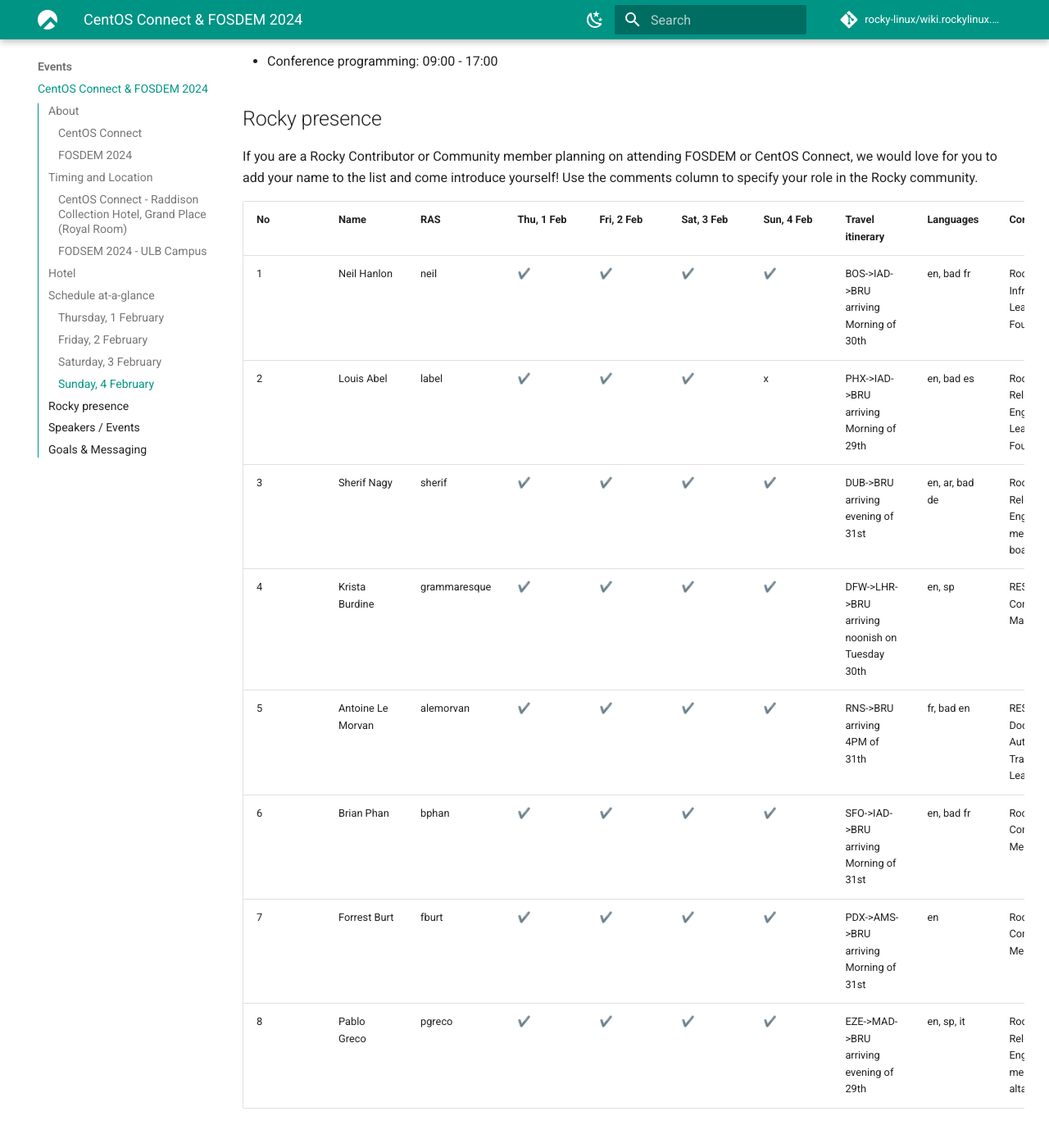
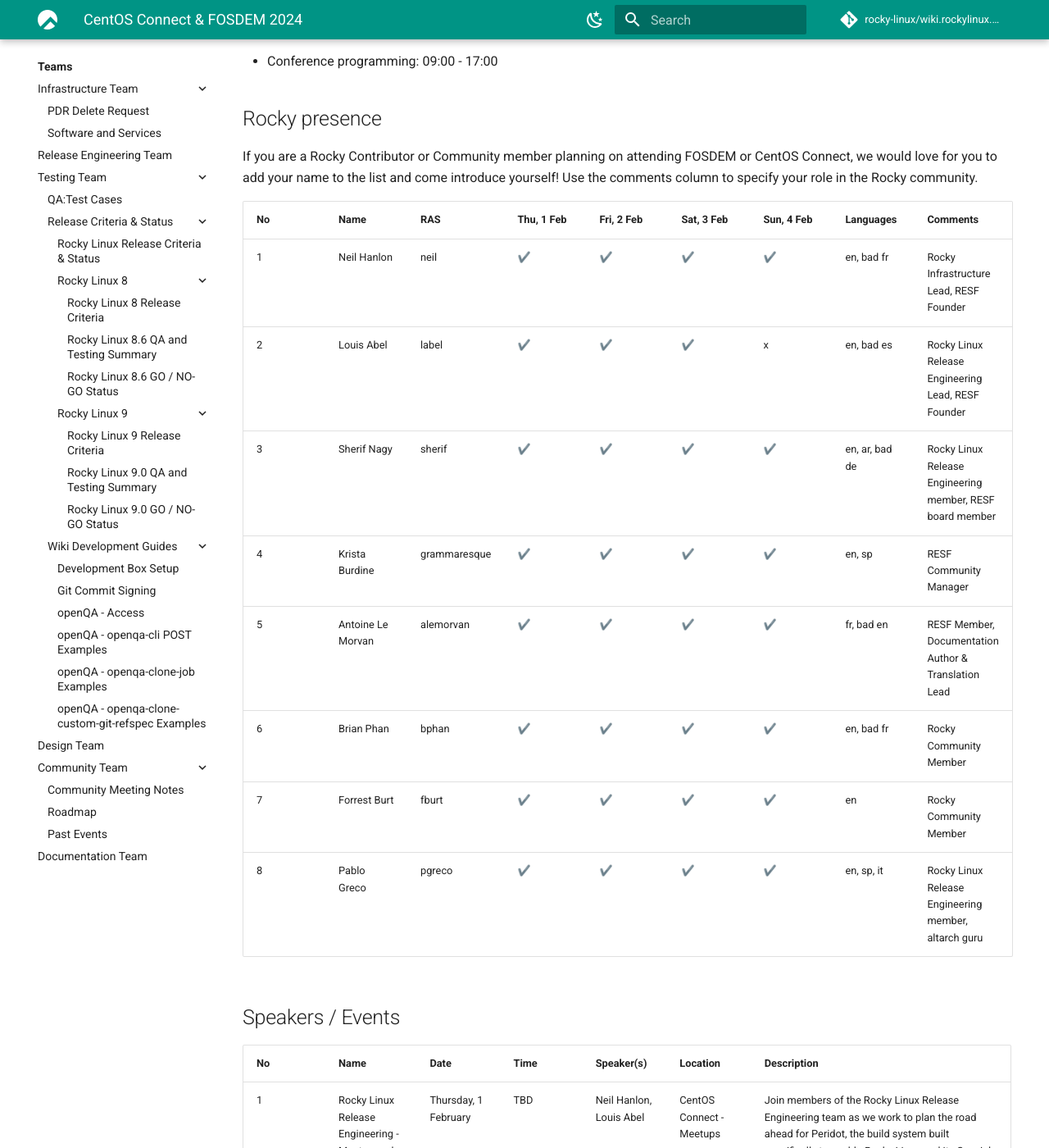
Before and after one commit to rocky-linux/wiki.rockylinux.org, an MkDocs documentation site: the page built from docs/team/community/event-reports/FOSDEM_2024.md, in a window 1280 px wide and 1400 px high, scrolled down 2648 px. Shown: the whole window at 82% size. Built offline with MkDocs 1.6.1 and Material for MkDocs 9.7.7, drawn with Linux system fonts in a browser that asks for light colours; comment, search, counter and statistics services are not loaded.

Commit message:
Events update (#84)
* Rename docs/team/community/events.md to docs/events/index.md

move upcoming events to the event tab of the wiki

* Update .pages

add links to past events and roadmap

* Create past-events.md

add file for links to past events

* Create template.md

template for event reports

* Update and rename docs/events/FOSDEM_2024.md to docs/team/community/event-reports/FOSDEM_2024.md

moved this past event to the past events folder. Also removed personal itinerary info from the public record.

* Update FOSDEM_2024.md

fix table

* Update past-events.md

add FOSDEM 2024 link to past event reports

```diff
--- a/docs/events/FOSDEM_2024.md
+++ b/docs/team/community/event-reports/FOSDEM_2024.md
@@ -88,16 +88,16 @@
 
 If you are a Rocky Contributor or Community member planning on attending FOSDEM or CentOS Connect, we would love for you to add your name to the list and come introduce yourself! Use the comments column to specify your role in the Rocky community.
 
-|No|Name|RAS|Thu, 1 Feb|Fri, 2 Feb|Sat, 3 Feb|Sun, 4 Feb|Travel itinerary|Languages|Comments|
-|---|---|---|---|---|---|---|---|---|---|
-|1|Neil Hanlon|neil|✔️|✔️|✔️|✔️|BOS->IAD->BRU arriving Morning of 30th|en, bad fr|Rocky Infrastructure Lead, RESF Founder|
-|2|Louis Abel|label|✔️|✔️|✔️|x|PHX->IAD->BRU arriving Morning of 29th|en, bad es|Rocky Linux Release Engineering Lead, RESF Founder|
-|3|Sherif Nagy|sherif|✔️|✔️|✔️|✔️|DUB->BRU arriving evening of 31st|en, ar, bad de|Rocky Linux Release Engineering member, RESF board member|
-|4|Krista Burdine|grammaresque|✔️|✔️|✔️|✔️|DFW->LHR->BRU arriving noonish on Tuesday 30th|en, sp|RESF Community Manager|
-|5|Antoine Le Morvan|alemorvan|✔️|✔️|✔️|✔️|RNS->BRU arriving 4PM of 31th|fr, bad en|RESF Member, Documentation Author & Translation Lead|
-|6|Brian Phan|bphan|✔️|✔️|✔️|✔️|SFO->IAD->BRU arriving Morning of 31st|en, bad fr|Rocky Community Member|
-|7|Forrest Burt|fburt|✔️|✔️|✔️|✔️|PDX->AMS->BRU arriving Morning of 31st|en|Rocky Community Member|
-|8|Pablo Greco|pgreco|✔️|✔️|✔️|✔️|EZE->MAD->BRU arriving evening of 29th|en, sp, it|Rocky Linux Release Engineering member, altarch guru|
+|No|Name|RAS|Thu, 1 Feb|Fri, 2 Feb|Sat, 3 Feb|Sun, 4 Feb|Languages|Comments|
+|---|---|---|---|---|---|---|---|---|
+|1|Neil Hanlon|neil|✔️|✔️|✔️|✔️|en, bad fr|Rocky Infrastructure Lead, RESF Founder|
+|2|Louis Abel|label|✔️|✔️|✔️|x|en, bad es|Rocky Linux Release Engineering Lead, RESF Founder|
+|3|Sherif Nagy|sherif|✔️|✔️|✔️|✔️|en, ar, bad de|Rocky Linux Release Engineering member, RESF board member|
+|4|Krista Burdine|grammaresque|✔️|✔️|✔️|✔️|en, sp|RESF Community Manager|
+|5|Antoine Le Morvan|alemorvan|✔️|✔️|✔️|✔️|fr, bad en|RESF Member, Documentation Author & Translation Lead|
+|6|Brian Phan|bphan|✔️|✔️|✔️|✔️|en, bad fr|Rocky Community Member|
+|7|Forrest Burt|fburt|✔️|✔️|✔️|✔️|en|Rocky Community Member|
+|8|Pablo Greco|pgreco|✔️|✔️|✔️|✔️|en, sp, it|Rocky Linux Release Engineering member, altarch guru|
 
 ## Speakers / Events
 
```
Also changed, not shown: docs/team/community/event-reports/template.md (added, +23 -0 lines), docs/team/community/past-events.md (added, +27 -0 lines), docs/events/index.md (renamed from docs/team/community/events.md), docs/team/community/.pages.
